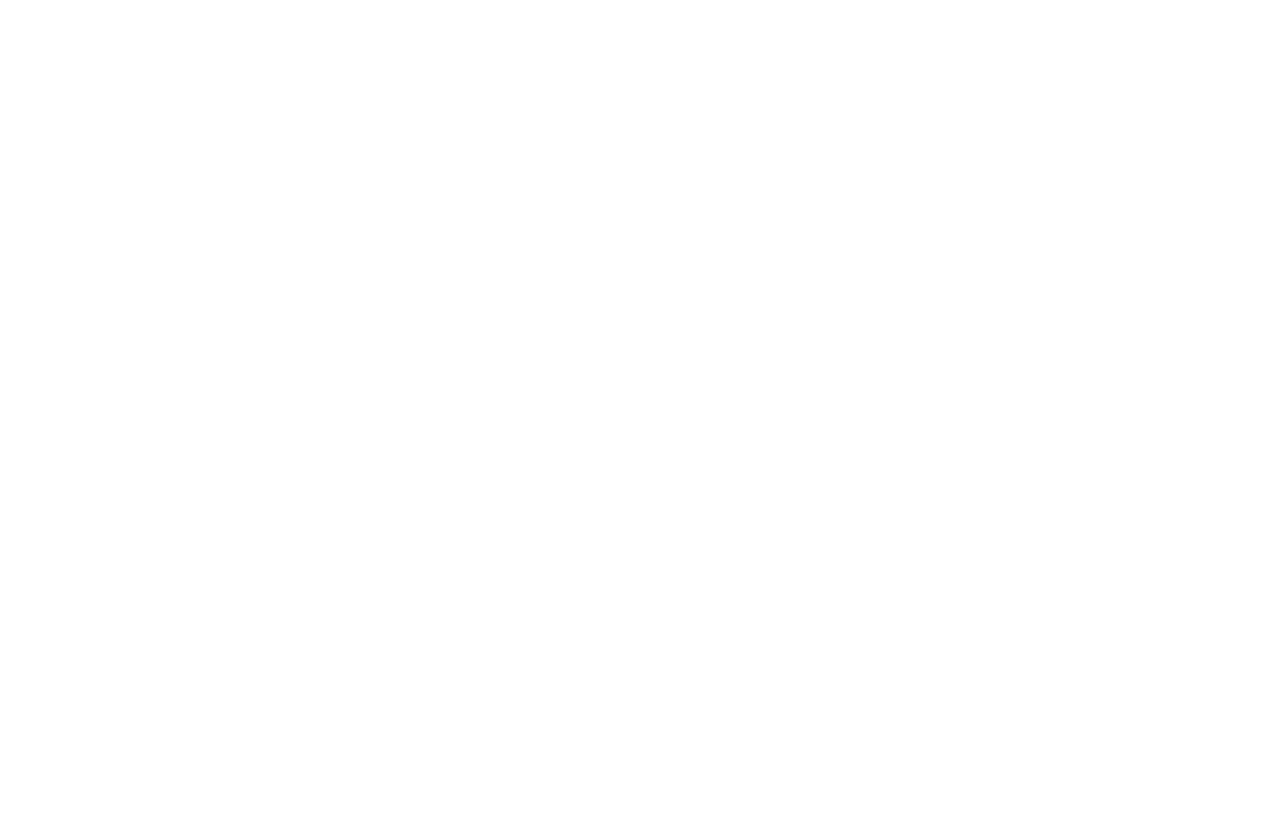
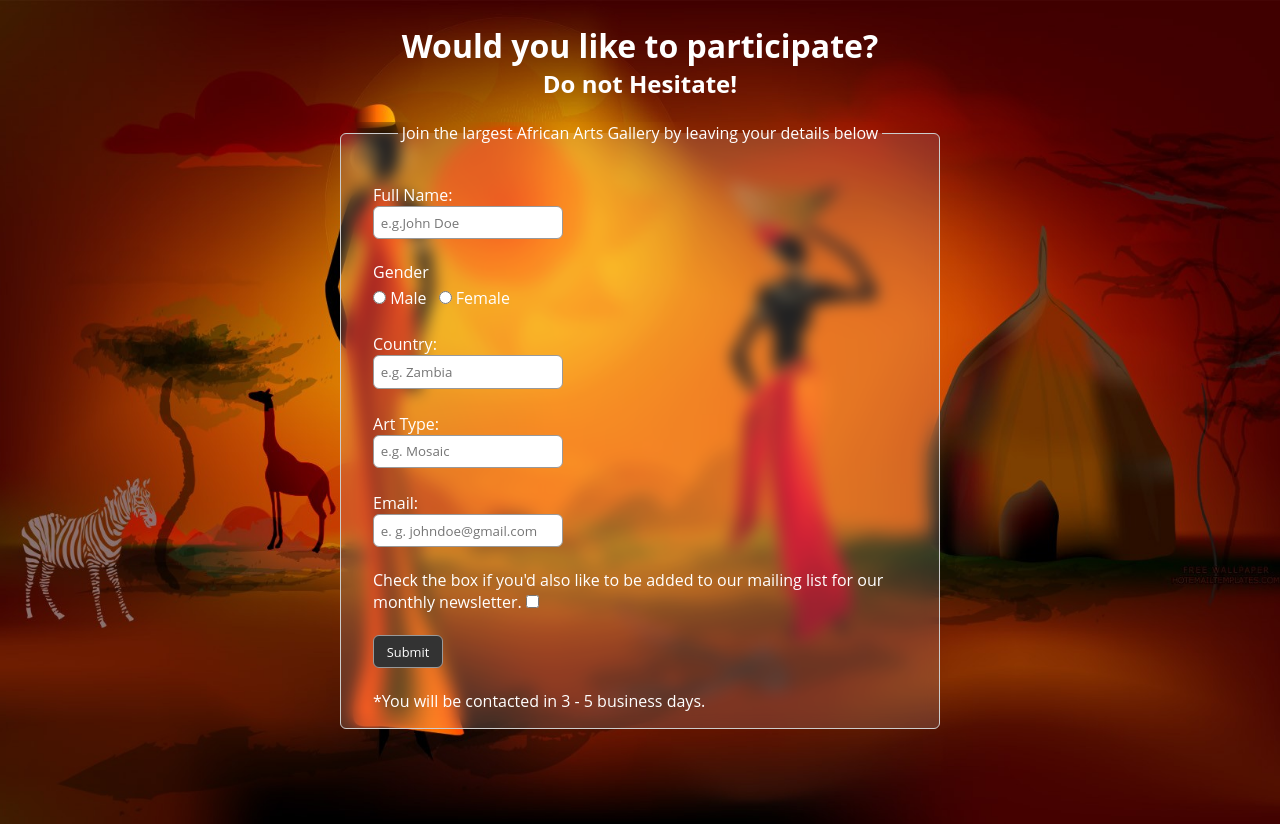
Before and after one commit to X3KSIS/Afrofest, a plain HTML site: page contact.html in a window 1280 px wide. Before the commit the page ends 800 px from the top, so only its background shows below. Drawn offline with Linux system fonts and the light colour scheme.

Commit message:
Added contact page

```diff
--- a/contact.html
+++ b/contact.html
@@ -0,0 +1,73 @@
+<!DOCTYPE html>
+<html lang="en">
+<head>
+    <meta charset="UTF-8">
+    <meta name="viewport" content="width=device-width, initial-scale=1.0">
+    <title>contact</title>
+    <link rel="stylesheet" href="style.css">
+</head>
+<body>
+    <div class="title">
+        <h1>Would you like to participate?</h1>
+        <h2>Do not Hesitate!</h2> <br>
+    </div>
+
+    <form action="submit_page.html">
+        <fieldset>
+            <legend>Join the largest African Arts Gallery by leaving your details below</legend>
+            <div>
+                <label for="fname">Full Name:</label>
+                <input type="text" id="fname" name="fname" placeholder="e.g.John Doe" required>
+            </div>
+
+            <div class="checks"> <br>
+                <p>Gender</p>
+
+                <input type="radio" id="male" name="gender" value="male" required>
+                <label for="male">Male</label>
+
+                <input type="radio" id="female" name="gender" value="female" required>
+                <label for="female">Female</label>
+
+            </div>
+
+            <div>
+                <label for="country">Country:</label>
+                <input type="text" id="country" name="country"  placeholder="e.g. Zambia" required>
+            </div>
+
+            <div>
+                <label for="arttype">Art Type:</label>
+                <input type="text" id="arttype" name="arttype"  placeholder="e.g. Mosaic" required>
+            </div>
+
+            <div>
+                <label for="email">Email:</label>
+                <input type="email" id="email" name="email" placeholder="e. g. johndoe@gmail.com" required>
+            </div> <br>
+
+            <div>
+                <labe for="subscribe">Check the box if you'd also like to  be added to our mailing list for our monthly newsletter. </label>
+                <input type="checkbox" id="subscribe" name="subscribe">
+            </div> <br>
+
+            <div>
+                <input type="submit" id="submit" value="Submit" onclick="redirectToJavaScriptpage()">
+
+                <script>
+                    function redirectToJavaScriptpage() {
+                        window.location.href = "script.js";
+                    }
+                </script>
+            </div> <br>
+
+
+            <p>*You will be contacted in 3 - 5 business days.</p>
+
+        </fieldset>
+    </form>
+
+
+
+</body>
+</html>
--- /dev/null
+++ b/script.js
@@ -0,0 +1,2 @@
+alert ("Form Submitted Successfully. You will be redirected to the home page");
+window.location.href = "index.html";
--- a/style.css
+++ b/style.css
@@ -146,3 +146,96 @@ section#hero {
         width: unset;
     }
 }
+
+/*contact page css*/
+.title {
+    color: #ffffff;
+    text-align: center;
+    margin-top: 1.5em;
+}
+fieldset {
+    margin: 2em 0;
+    padding: 1em 2em;
+    border: solid 1px #ccc;
+    border-radius: 6px;
+    min-width: 800px;
+    color: white;
+    background-color: rgba(255, 255, 255, 0.134);
+    backdrop-filter: blur(8px);
+
+}
+
+legend {
+    font-size: 1.25em;
+    padding: 0 0.25em;
+    color: #ffffff;
+    text-align: center;
+}
+
+label {
+    display: block;
+    margin-top:0.7em;
+}
+
+.checks label {
+    display: inline-block;
+    margin-top: 0;
+}
+
+label:first-of-type {
+    margin-top: 1.5em;
+}
+
+input {
+    padding: 0.5em;
+    border: solid 1px #999;
+    border-radius: 6px;
+}
+
+input [type="email"] , input [type="text"] {
+    width: 15em;
+}
+
+.checks {
+    margin-bottom: 1em;
+}
+.checks p {
+    margin-bottom: -0.75em;
+}
+
+input[type="submit"] {
+    padding: 0.5em 1em;
+    border-radius: 6px;
+    background-color: #333;
+    color: #ffffff;
+    font-size: 0.8em;
+}
+
+@media screen and (min-width: 430px) {
+    legend {
+        font-size: 1em;
+    }
+
+    fieldset {
+        width: 40%;
+        min-width: 600px;
+        margin: auto;
+    }
+
+    .checks label {
+        display: inline-block;
+        padding-top: 1em;
+        margin-top: 0;
+        margin-right: 0.5em;
+    }
+
+}
+
+/*submit page*/
+.sub {
+    color: #ffffff;
+    text-align: center;
+    font-size: 0.75em;
+
+    margin-top: 1.5em;
+}
```
Also changed, not shown: index.html (+5 -5 lines), submit_page.html (added, +10 -0 lines).
